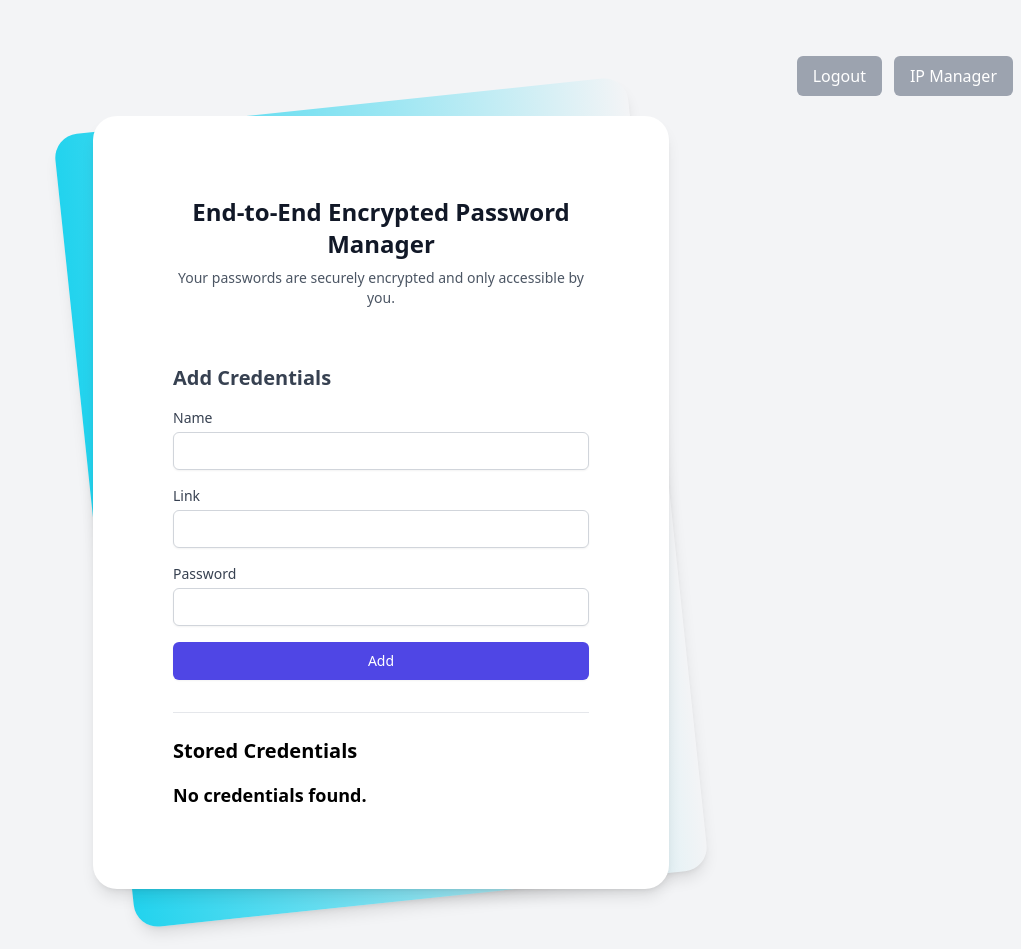
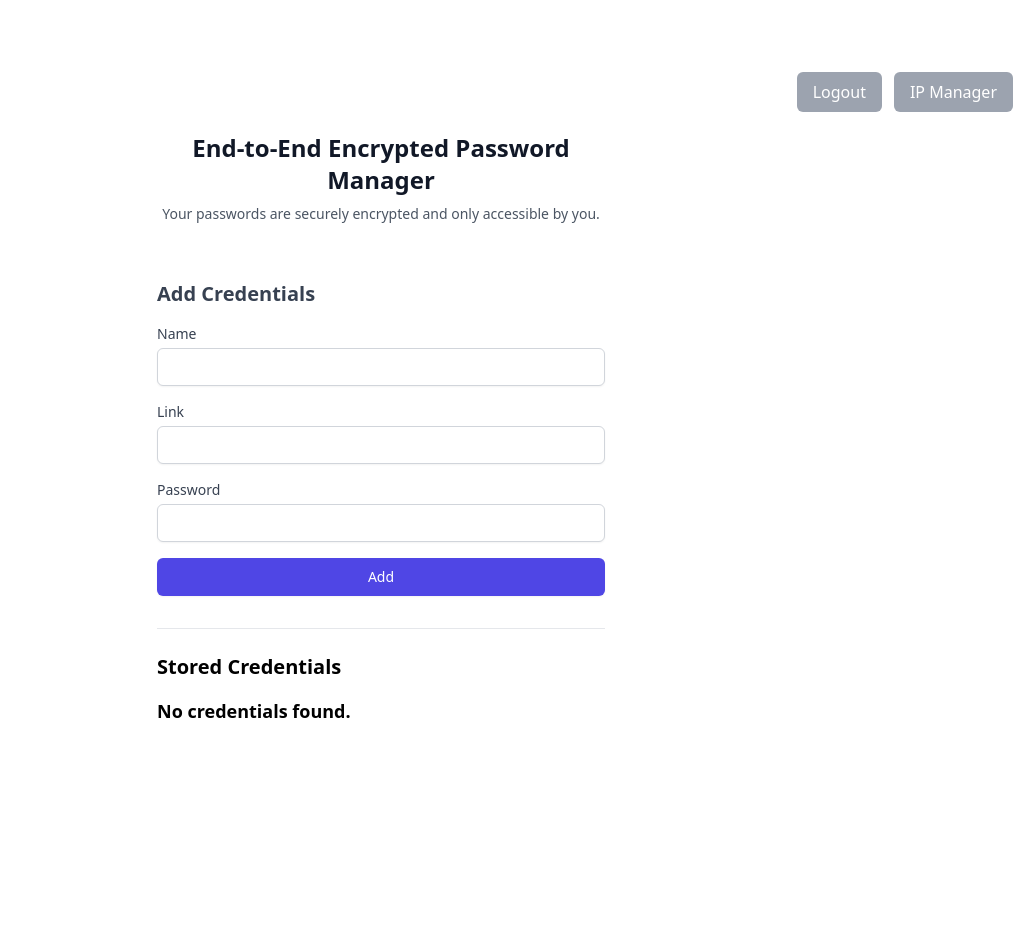
Before and after one commit to ManishaBairwa9/password-manager-frontend, a React (Create React App) app: page /credentials in a window 1280 px wide. Shown: the whole page, without its empty margins (259-1280 px from the left). After the commit the page ends 800 px from the top, so only its background shows below. Built offline with nearby package versions, Linux system fonts and the light colour scheme.

Commit message:
alignment changes and credentails ui update

```diff
--- a/src/App.js
+++ b/src/App.js
@@ -32,7 +32,7 @@ const App = () => {
                     // If the user is not logged in, show either Register or Login component
                     <div className='min-h-screen p-2 md:p-14 lg:p-20 bg-custom-pattern bg-center flex flex-col justify-center items-center'>
                         <div className='absolute w-[45px] h-[49px] bg-logo bg-cover top-8 left-4 md:left-28'></div>
-                        <h1 className='text-xl sm:text-2xl md:text-3xl text-[#001752] font-medium w-full sm:w-4/5 lg:w-[30rem] mx-auto text-center py-4 font-outfit z-50'>
+                        <h1 className='text-xl sm:text-2xl md:text-3xl text-[#001752] font-medium w-[90%] sm:w-4/5 lg:w-[30rem] mx-auto text-center py-4 font-outfit z-50'>
                             Encrypted. Secured. Unbreakable. Your Passwords, Always Safe
                         </h1>
                         <div className='mx-auto w-fit flex flex-col md:flex-row gap-10 justify-center items-center mt-14 z-50'>
--- a/src/components/Credentials.js
+++ b/src/components/Credentials.js
@@ -101,7 +101,7 @@ const Credentials = ({ token }) => {
 
     const handleLogout = () => {
         localStorage.removeItem('authToken'); // Remove token from localStorage
-        window.location.reload();
+        navigate('/');
     };
 
     const togglePasswordVisibility = (id) => {
@@ -118,7 +118,7 @@ const Credentials = ({ token }) => {
     };
 
     return (
-        <div className="min-h-screen bg-gray-100 py-6 flex flex-col justify-center sm:py-12">
+        <div className="min-h-screen bg-white flex flex-col justify-center">
             <div className='p-2 flex gap-3 justify-end'>
         <button
         className="px-4 py-2 bg-gray-400 text-white rounded-md hover:bg-blue-600 focus:outline-none focus:ring-2 focus:ring-blue-500 focus:ring-offset-2"
@@ -133,16 +133,15 @@ const Credentials = ({ token }) => {
         IP Manager
         </button>
             </div>
-            <div className="relative py-3 sm:max-w-xl sm:mx-auto w-full px-4 sm:px-0">
-                <div className="absolute inset-0 bg-gradient-to-r from-cyan-400 to-light-blue-500 shadow-lg transform -skew-y-6 sm:skew-y-0 sm:-rotate-6 sm:rounded-3xl"></div>
-                <div className="relative px-4 py-10 bg-white shadow-lg sm:rounded-3xl sm:p-20">
+            <div className="relative py-3 sm:max-w-xl sm:mx-auto w-full px-4 sm:px-0 bg-white">
+
                     <div className="max-w-md mx-auto">
                         <div className="mb-6">
                             <h1 className="text-2xl font-semibold text-center text-gray-900">End-to-End Encrypted Password Manager</h1>
                             <p className="mt-2 text-center text-sm text-gray-600">Your passwords are securely encrypted and only accessible by you.</p>
                         </div>
 
-                        <div className="divide-y divide-gray-200">
+                        <div className="divide-y">
                             <div className="py-8 text-base leading-6 space-y-4 text-gray-700 sm:text-lg sm:leading-7">
                                 <h2 className="text-xl font-bold mb-4">{editingId ? 'Edit' : 'Add'} Credentials</h2>
                                 <form onSubmit={handleAddOrUpdateCredential} className="space-y-4">
@@ -266,7 +265,7 @@ const Credentials = ({ token }) => {
                         </div>
                     </div>
                 </div>
-            </div>
+
         </div>
     );
 };
```
